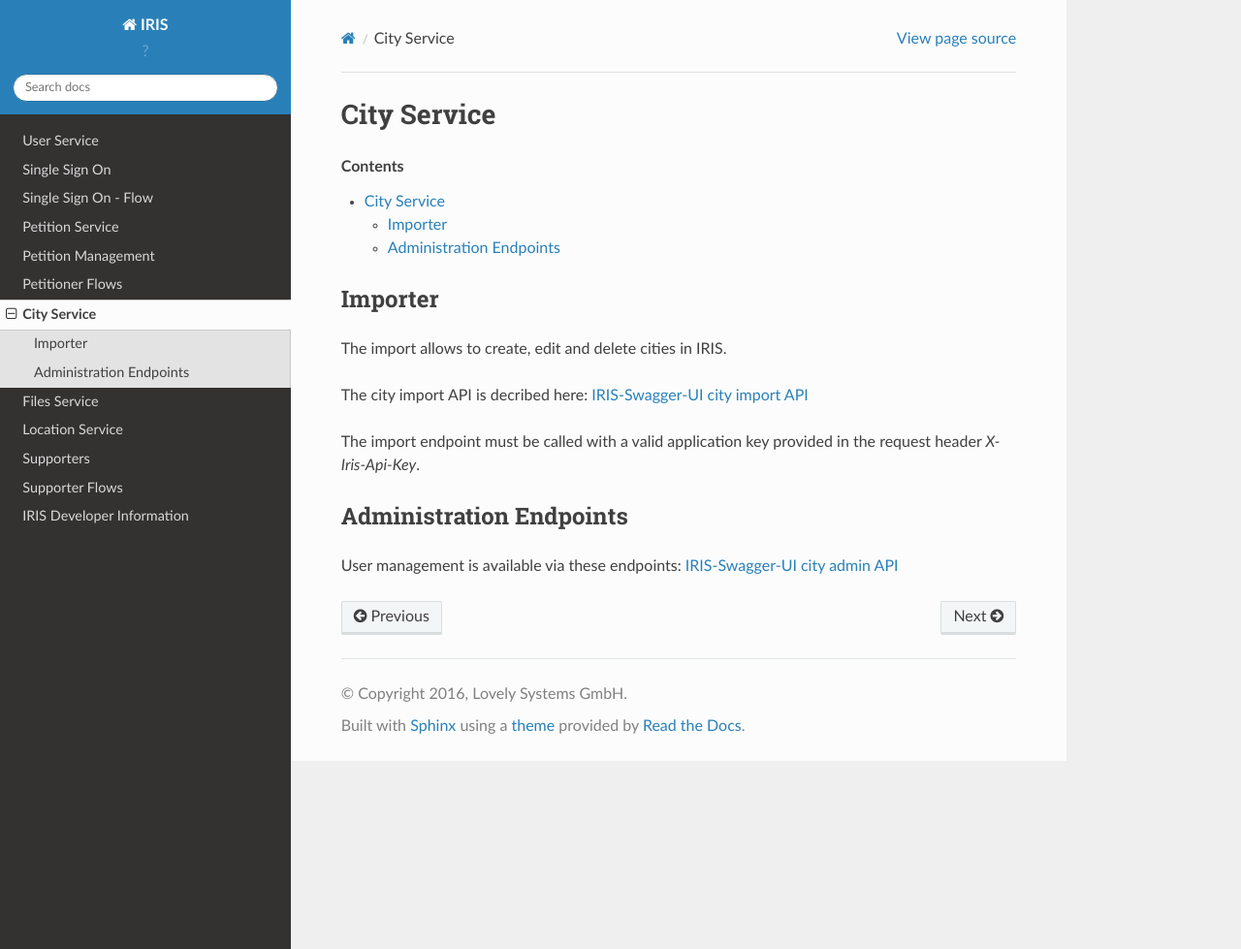
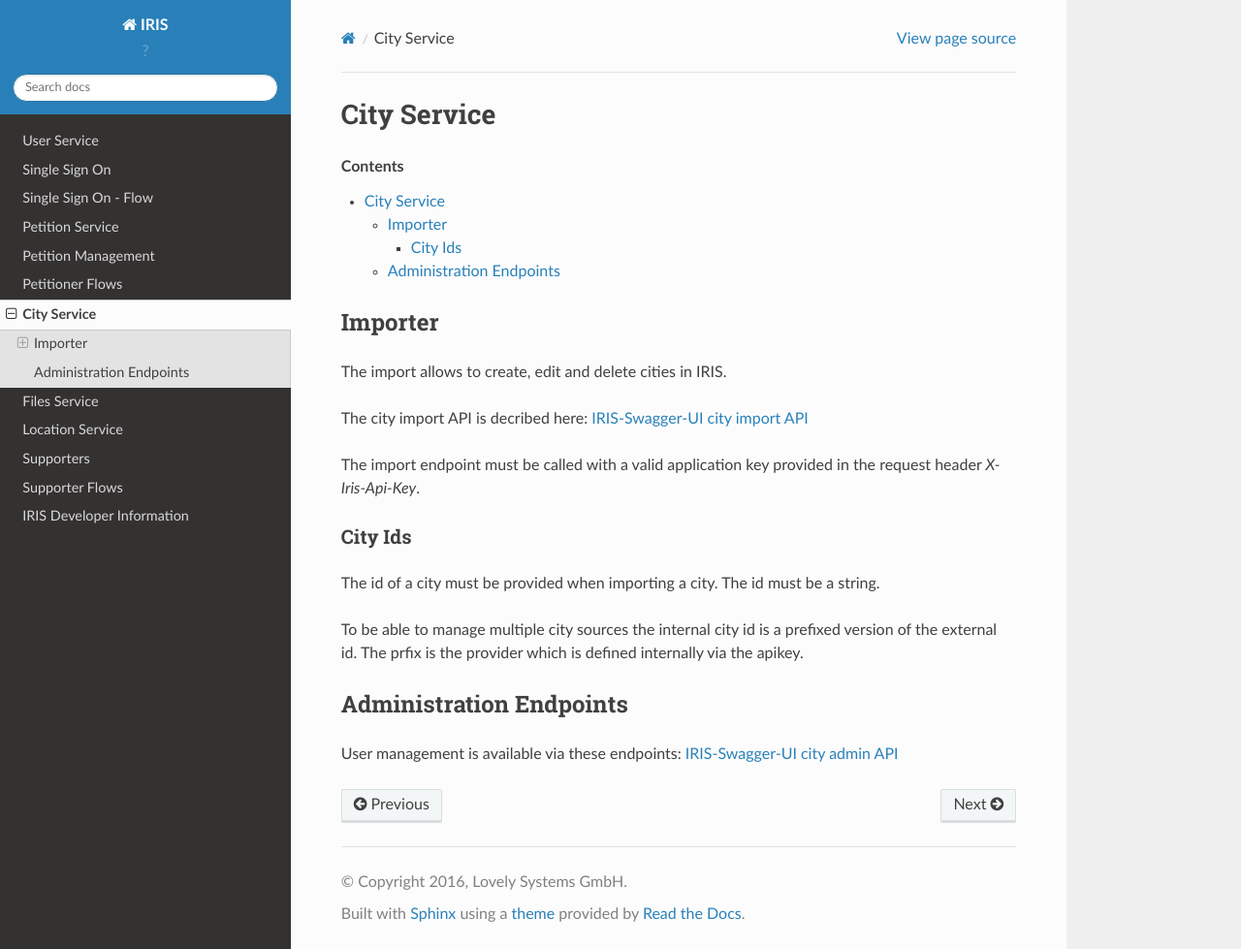
Before and after one commit to iris-dni/iris-service, a Sphinx documentation site: the page built from docs/cities.rst, in a window 1280 px wide and 979 px high. Shown: the whole window at 97% size. Built offline with Sphinx 7.4.7 and the Read the Docs theme 2.0.0, drawn with Linux system fonts in a browser that asks for light colours.

Commit message:
documentation update

```diff
--- a/docs/cities.rst
+++ b/docs/cities.rst
@@ -16,6 +16,17 @@ The import endpoint must be called with a valid application key provided in
 the request header `X-Iris-Api-Key`.
 
 
+City Ids
+--------
+
+The id of a city must be provided when importing a city. The id must be a
+string.
+
+To be able to manage multiple city sources the internal city id is a prefixed
+version of the external id. The prfix is the provider which is defined
+internally via the apikey.
+
+
 Administration Endpoints
 ========================
 
```
Also changed, not shown: 1 other file.
